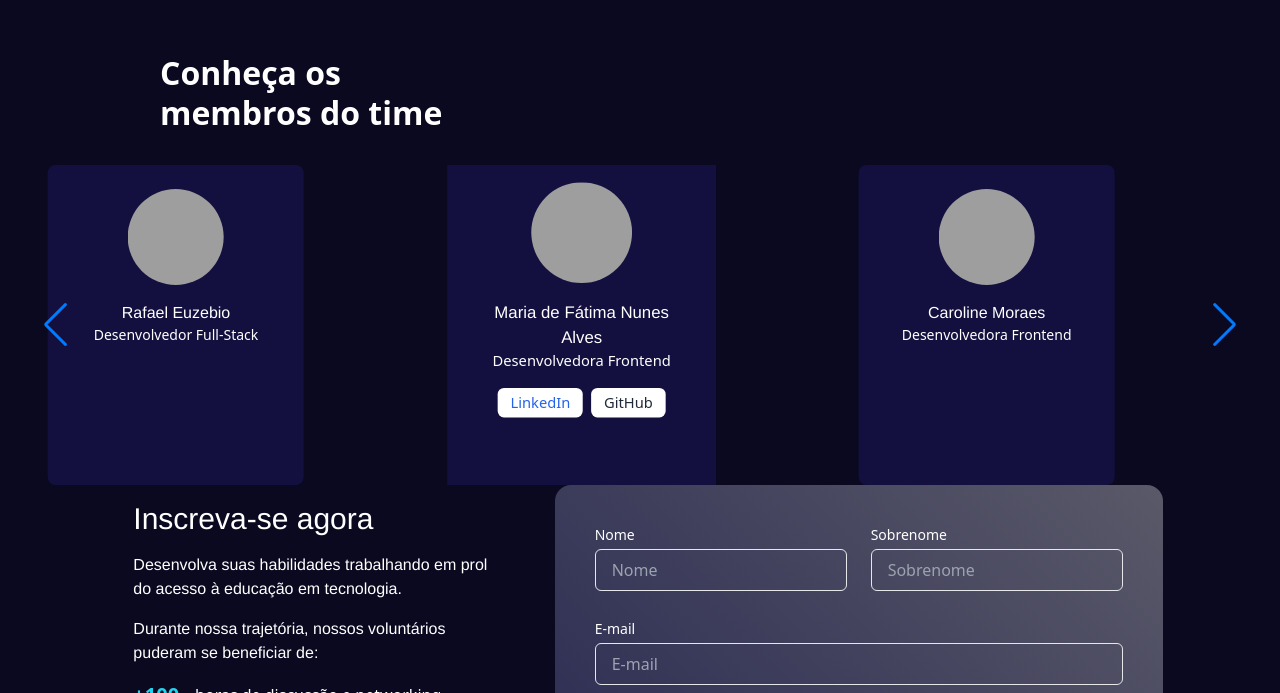
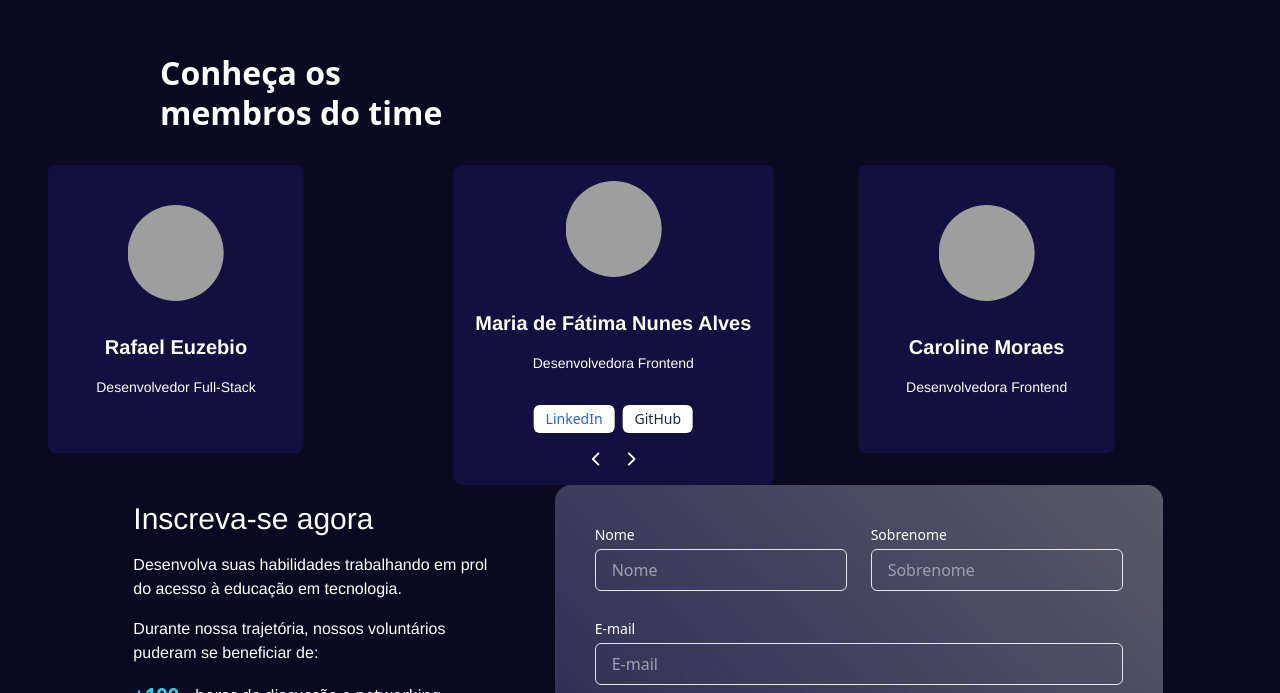
Before and after one commit to Projeto-FrontEnd-Fusion/vingadores-portifolio-colaborativo_, a React (Vite) app: page / in a window 1280 px wide. Shown: the part 709-1402 px from the top of the page. Built offline with nearby package versions, Linux system fonts and the light colour scheme; grey boxes are pictures that could not be loaded.

Commit message:
feat: ajustando as configurações do swiper

```diff
--- a/package.json
+++ b/package.json
@@ -26,6 +26,7 @@
     "react": "^18.3.1",
     "react-dom": "^18.3.1",
     "react-hook-form": "^7.54.2",
+    "react-icons": "^5.4.0",
     "swiper": "^11.2.2",
     "tailwind-scrollbar-hide": "^2.0.0",
     "tailwindcss": "^3.4.17",
--- a/src/components/MemberCard/MemberCard.tsx
+++ b/src/components/MemberCard/MemberCard.tsx
@@ -1,4 +1,6 @@
 import clsx from "clsx";
+import { useSwiper } from "swiper/react";
+import { IoIosArrowBack, IoIosArrowForward } from "react-icons/io";
 
 interface MemberCardProps {
   photo: string;
@@ -17,11 +19,14 @@ const MemberCard = ({
   github,
   isActive
 }: MemberCardProps) => {
+
+  const swiper = useSwiper();
+
   return (
     <div className={clsx(
-      "bg-[#1A175699] shadow-none rounded-lg p-6 h-80 w-64 mx-4 transition-all duration-500 ease-in-out",
+      "bg-[#1A175699] shadow-none rounded-lg flex flex-col items-center justify-center gap-4 py-4 h-72 w-64 mx-4 transition-all duration-500 ease-in-out",
       {
-        "scale-105": isActive,
+        "h-80 w-80": isActive,
       }
     )}>
       <img
@@ -29,12 +34,13 @@ const MemberCard = ({
         className="w-24 h-24 rounded-full mx-auto mb-4 object-cover transition-all duration-300 ease-in-out transform hover:scale-110"
         alt={`Foto de ${name}`}
       />
-      <div className="flex flex-col items-center justify-center w-full">
-        <span className="font-fusion text-bold text-white text-center">{name}</span>
+      <div className="flex flex-col items-center justify-center gap-4 w-full font-fusion">
+        <span className="text-xl text-white text-center font-bold">{name}</span>
         <span className="text-sm text-white mb-4">{role}</span>
       </div>
 
       {isActive && (
+        <div className="flex flex-col items-center gap-4">
           <div className="flex flex-row justify-center space-x-2">
             <a
               href={linkedin}
@@ -56,6 +62,22 @@ const MemberCard = ({
               GitHub
             </a>
           </div>
+
+          <div className="flex gap-4 text-white text-xl">
+            <button
+              className="hover:scale-125"
+              onClick={() => swiper.slidePrev()}
+            >
+              <IoIosArrowBack />
+            </button>
+            <button
+              className="hover:scale-125"
+              onClick={() => swiper.slideNext()}
+            >
+              <IoIosArrowForward />
+            </button>
+          </div>
+        </div>
       )}
 
     </div>
--- a/src/components/MemberCarousel/MemberCarousel.tsx
+++ b/src/components/MemberCarousel/MemberCarousel.tsx
@@ -1,5 +1,4 @@
-import { Swiper, SwiperClass, SwiperSlide } from "swiper/react";
-import { Navigation } from 'swiper/modules'
+import { Swiper, SwiperSlide } from "swiper/react";
 import MemberCard from "../MemberCard/MemberCard";
 import 'swiper/swiper-bundle.css'
 import { useState } from "react";
@@ -25,7 +24,7 @@ const members = [
 
   {
     photo: "https://avatars.githubusercontent.com/u/62396328?v=4",
-    name: "Breno Matheus",
+    name: "Breno Mateus",
     role: "Desenvolvedor Frontend",
     technologies: [],
     linkedin: "https://www.linkedin.com/in/breno-mateus-8b9a99211/",
@@ -47,19 +46,12 @@ const MemberCarousel = () => {
 
   const [activeIndex, setActiveIndex] = useState(0);
 
-  const handleSlideChange = (swiper: SwiperClass) => {
-    console.log(swiper)
-
-  };
-
   return (
     <Swiper
-      navigation
       centeredSlides
       loop
-      modules={[Navigation]}
       slidesPerView={3}
-      onSlideChange={(swiper) => { handleSlideChange(swiper) }}
+      onSlideChange={(swiper) => setActiveIndex(swiper.realIndex)}
     >
       {members.map((member, index) => (
         <SwiperSlide key={index}>
```
Also changed, not shown: 1 other file (tests, documents, lock files or other folders). Lines whose indentation alone changed are shown as unchanged.
